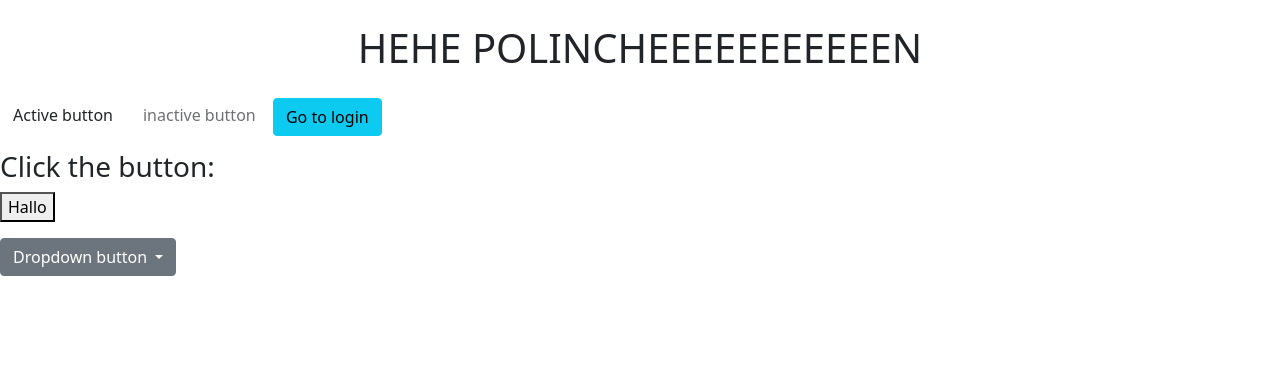
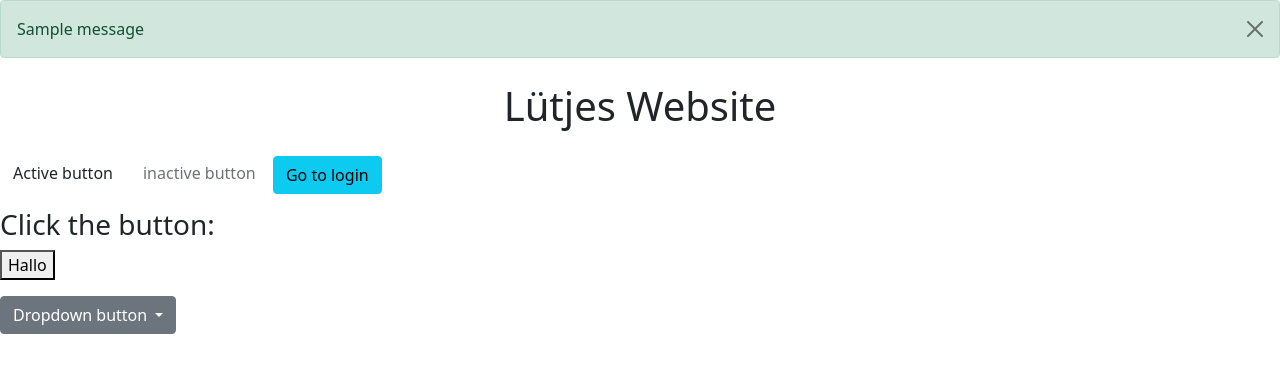
Before and after one commit to Lunixgithub/CoolWebsite, a Flask app: page / in a window 1280 px wide. Shown: the top 373 px of the page. Run offline with Flask 3, Linux system fonts and the light colour scheme; one stand-in notice (Sample message) is shown.

Commit message:
added flash-messages for every site

```diff
--- a/templates/base.html
+++ b/templates/base.html
@@ -14,7 +14,22 @@
 </head>
 
 <body>
-    <h1 class="text-center my-4">HEHE POLINCHEEEEEEEEEEEN</h1>
+      <!-- setup for all flash-messages-->
+    <div id="flash-messages">
+        {% with messages = get_flashed_messages(with_categories=true) %}
+        {% if messages %}
+        {% for category, message in messages %}
+        <div class="alert alert-{{ category }} alert-dismissible fade show" role="alert">
+            {{ message }}
+            <button type="button" class="btn-close" data-bs-dismiss="alert" aria-label="Close"></button>
+        </div>
+        {% endfor %}
+        {% endif %}
+        {% endwith %}
+    </div>
+
+
+    <h1 class="text-center my-4">Lütjes Website</h1>
     {% block content %}{% endblock %}
     <script src="https://cdn.jsdelivr.net/npm/bootstrap@5.0.2/dist/js/bootstrap.bundle.min.js"
         integrity="sha384-MrcW6ZMFYlzcLA8Nl+NtUVF0sA7MsXsP1UyJoMp4YLEuNSfAP+JcXn/tWtIaxVXM"
```
